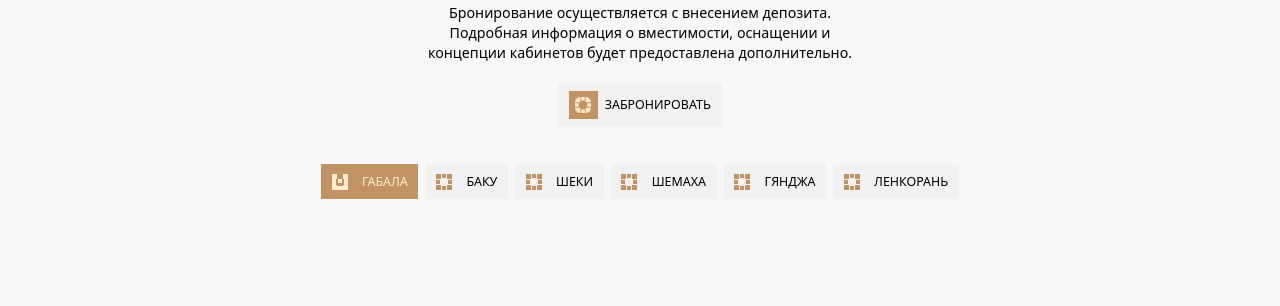
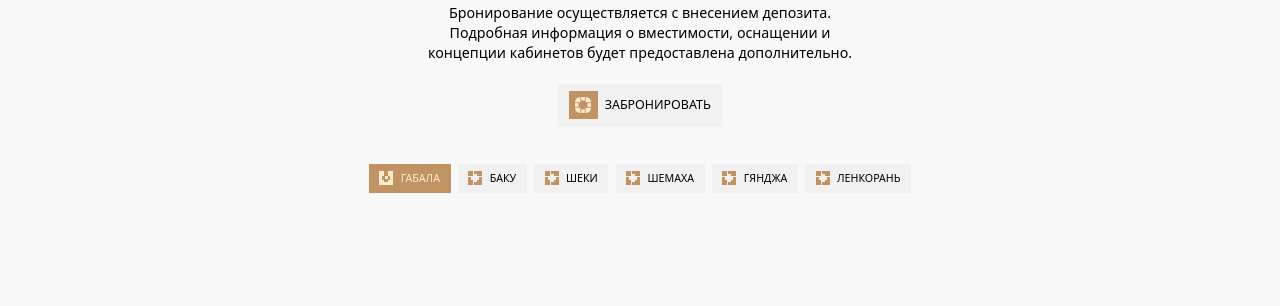
Before and after one commit to sadova-nadezhda/SeaBreeze, a website: page src/pages/index.html in a window 1280 px wide. Shown: the part 1735-2041 px from the top of the page. Drawn offline with nearby package versions, Linux system fonts and the light colour scheme; files that its build step writes are made by us from their sources; files whose address does not match are found by name; a web font is replaced by a local one.

Commit message:
Update vip.scss

```diff
--- a/src/scss/sections/vip.scss
+++ b/src/scss/sections/vip.scss
@@ -83,9 +83,9 @@
   }
 
   &__tab {
-    gap: s(16);
-    height: s(40);
-    padding: s(12);
+    gap: s(8);
+    padding: s(8) s(12);
+    font-size: s(12);
 
     &:hover {
       background: var(--color-white);
@@ -98,8 +98,8 @@
   }
 
   &__tab-icon {
-    width: s(18);
-    height: s(18);
+    width: s(16);
+    height: s(16);
     color: var(--color-primary);
     transition: color 0.3s;
   }
```
